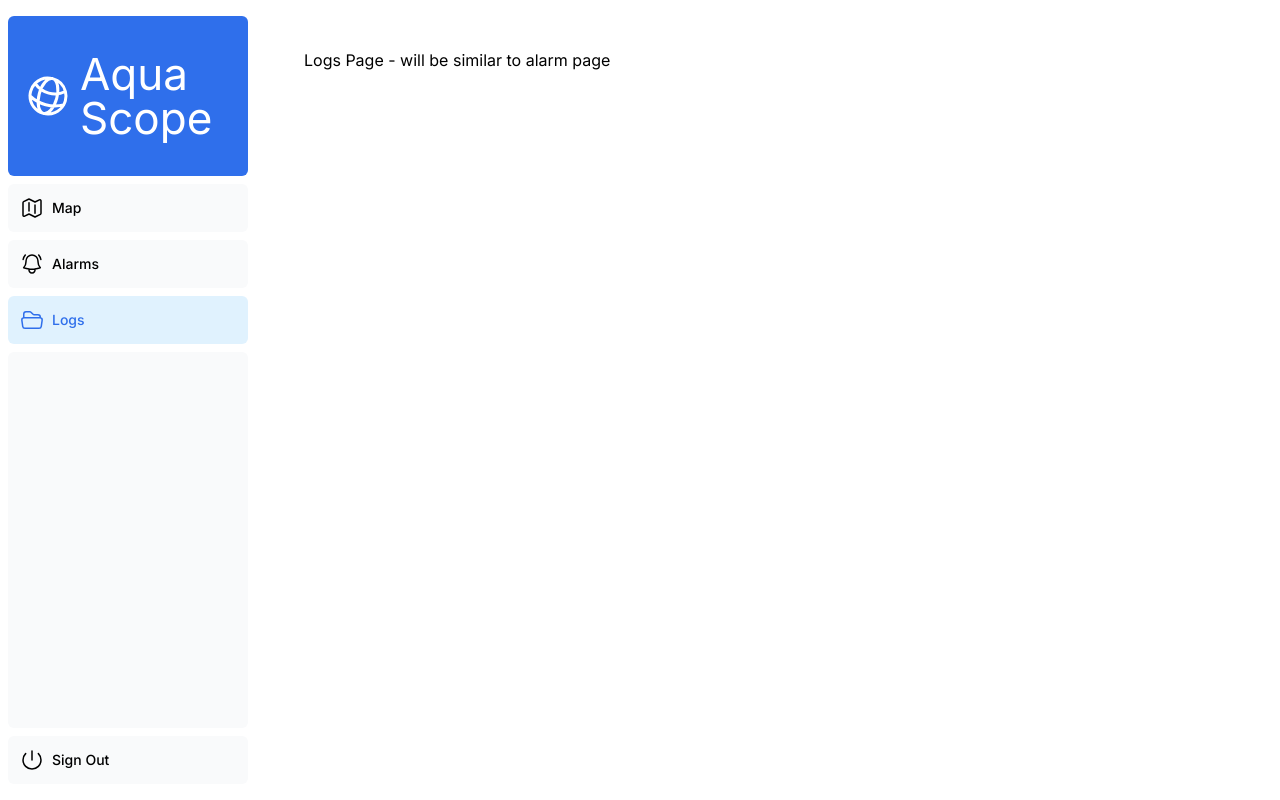
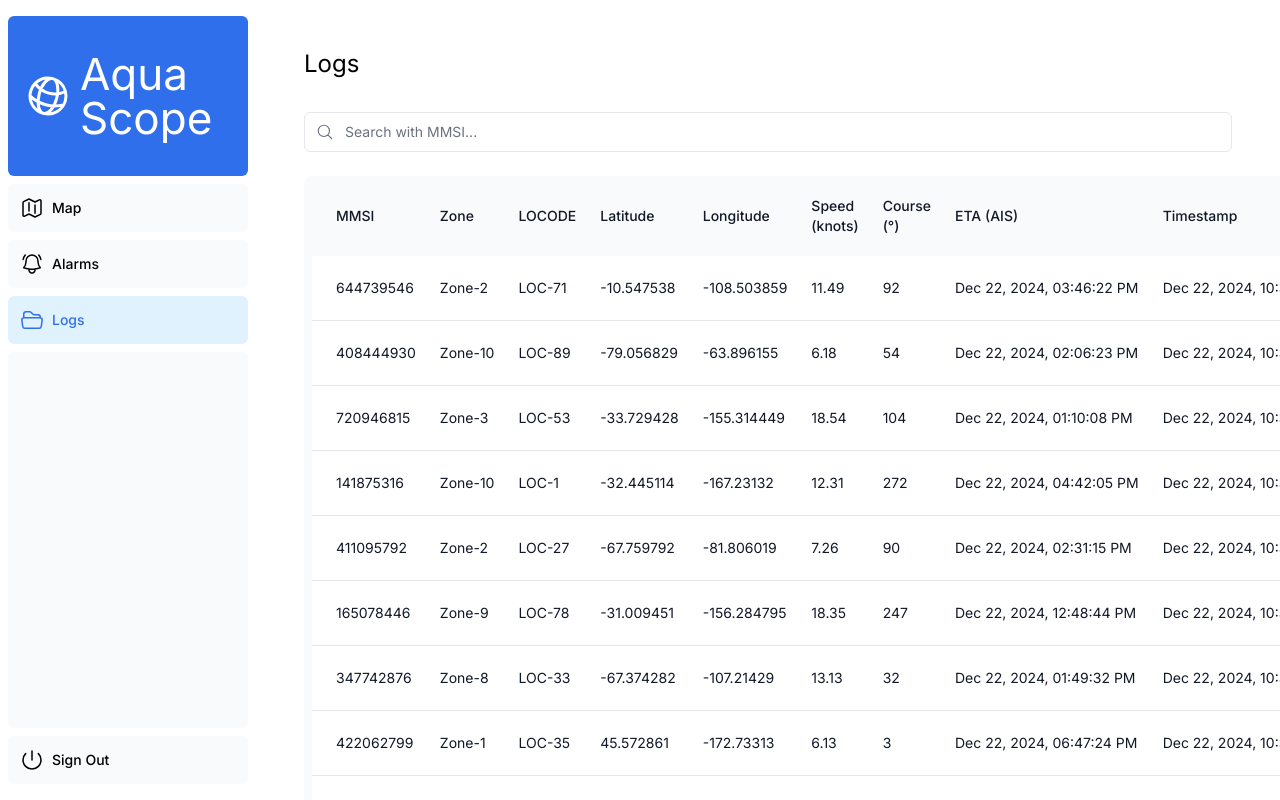
Before and after one commit to Faxatos/AquaScope, a Next.js app in the folder OperatorUI/: page /map/logs in a window 1280 px wide. Built offline with nearby package versions, Linux system fonts and the light colour scheme; a web font is replaced by a local one.

Commit message:
logs are now visible

```diff
--- a/OperatorUI/app/map/logs/page.tsx
+++ b/OperatorUI/app/map/logs/page.tsx
@@ -1,3 +1,36 @@
-export default function Page() {
-    return <p>Logs Page - will be similar to alarm page</p>;
-  }
+import Pagination from '@/app/ui/pagination';
+import Search from '@/app/ui/search';
+import LogsTable from '@/app/ui/logs/table';
+import { InvoicesTableSkeleton } from '@/app/ui/skeletons';
+import { Suspense } from 'react';
+
+import { fetchTotalLogPages } from '@/app/lib/data';
+
+export default async function Page(props: {
+  searchParams?: Promise<{
+    query?: string;
+    page?: string;
+  }>;
+}) {
+  const searchParams = await props.searchParams;
+  const query = searchParams?.query || '';
+  const currentPage = Number(searchParams?.page) || 1;
+  const totalPages = await fetchTotalLogPages(query); // Function to fetch the total pages for logs
+
+  return (
+    <div className="w-full">
+      <div className="flex w-full items-center justify-between">
+        <h1 className={`text-2xl`}>Logs</h1>
+      </div>
+      <div className="mt-4 flex items-center justify-between gap-2 md:mt-8">
+        <Search placeholder="Search with MMSI..." />
+      </div>
+      <Suspense key={query + currentPage} fallback={<InvoicesTableSkeleton />}>
+        <LogsTable query={query} currentPage={currentPage} /> {/* Render LogsTable component */}
+      </Suspense>
+      <div className="mt-5 flex w-full justify-center">
+        <Pagination totalPages={totalPages} />
+      </div>
+    </div>
+  );
+}
--- a/OperatorUI/app/ui/logs/buttons.tsx
+++ b/OperatorUI/app/ui/logs/buttons.tsx
@@ -7,7 +7,7 @@ export function ShowVesselDetails({ mmsi }: { mmsi: number }) {
       href={`/vessels/details?mmsi=${mmsi}`}
       className="flex h-10 items-center rounded-lg bg-green-600 px-4 text-sm font-medium text-white transition-colors hover:bg-green-500 focus-visible:outline focus-visible:outline-2 focus-visible:outline-offset-2 focus-visible:outline-green-600"
     >
-      <span className="hidden md:block">View Details</span>{' '}
+      <span className="hidden md:block">Vessel Details</span>{' '}
       <InformationCircleIcon className="h-5 md:ml-4" />
     </Link>
   );
--- a/OperatorUI/app/ui/logs/log-card.tsx
+++ b/OperatorUI/app/ui/logs/log-card.tsx
@@ -36,7 +36,7 @@ export function LogCardMobile({ log }: { log: VesselLog }) {
         <td className="whitespace-nowrap px-3 py-3">{log.longitude}</td>
         <td className="whitespace-nowrap px-3 py-3">{log.speed}</td>
         <td className="whitespace-nowrap px-3 py-3">{log.course}</td>
-        <td className="whitespace-nowrap px-3 py-3">{log.eta_ais}</td>
+        <td className="whitespace-nowrap px-3 py-3">{formatDateToLocal(log.eta_ais)}</td>
         <td className="whitespace-nowrap px-3 py-3">{formatDateToLocal(log.timestamp)}</td>
         <td className="whitespace-nowrap px-3 py-3">{log.eca ? 'Yes' : 'No'}</td>
         <td className="whitespace-nowrap px-3 py-3">{log.src}</td>
```
